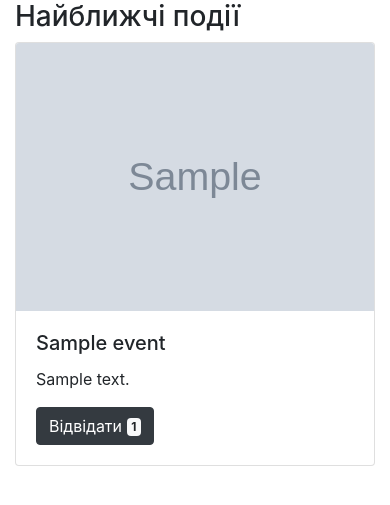
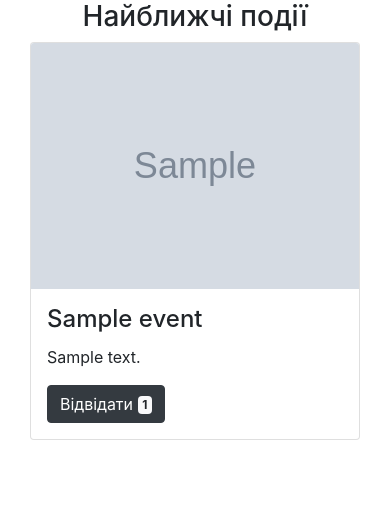
Before and after one commit to mxgolota/teamukraine, a Flask app: page / in a window 390 px wide. Shown: the part 56-561 px from the top of the page. Run offline with Flask 2, Linux system fonts and the light colour scheme; tables that the repository leaves empty hold one stand-in row (values such as "Sample post"); grey boxes marked "Sample" are stand-in pictures; some libraries are stand-ins or nearby versions.

Commit message:
Added mobile-friendly fixes to index
Added mobile-friendly fixes to index

```diff
--- a/templates/index.html
+++ b/templates/index.html
@@ -2,18 +2,17 @@
 {% block content %}
 
 
-<h3>Найближчі події</h3>
+<div class="container">
+    <h3 class="text-center">Найближчі події</h3>
     <div class="row">
-{% for i in range(((last_events|length)/3)|round(0,'ceil')|int) %}
-  <div class="col-12">
-   <div class="card-deck">
-{% for event in last_events[3*i:3*i+3] %}
+        {% for event in last_events %}
+        <div class="col-12 col-sm-12 col-md-12 col-lg-4 col-xl-4">
             <div class="card">
                 {% if event['event_picture'] is not none: %}
                 <img src="/static/events/{{ event['event_picture'] }}" class="card-img-top">
                 {% endif %}
-    <div class="card-body">
-      <h5 class="card-title">{{ event['event_name'] }}</h5>
+                <div class="card-block m-3">
+                    <h4 class="card-title">{{ event['event_name'] }}</h4>
                     <p class="card-text">{{ event['event_description'] | safe }}</p>
                     <a class="btn btn-dark" href="{{ url_for('submit_event_action', event_id=event.event_id) }}">
                         <i class="fa fa-check"></i> Відвідати
@@ -22,11 +21,13 @@
                     <!--<p class="card-text"><small class="text-muted">Last updated 3 mins ago</small></p>-->
                 </div>
             </div>
-{% endfor %}
-      </div>
         </div>
         {% endfor %}
+
+    </div>
+
 </div>
 
 
+
 {% endblock %}
```
Lines whose indentation alone changed are shown as unchanged.
